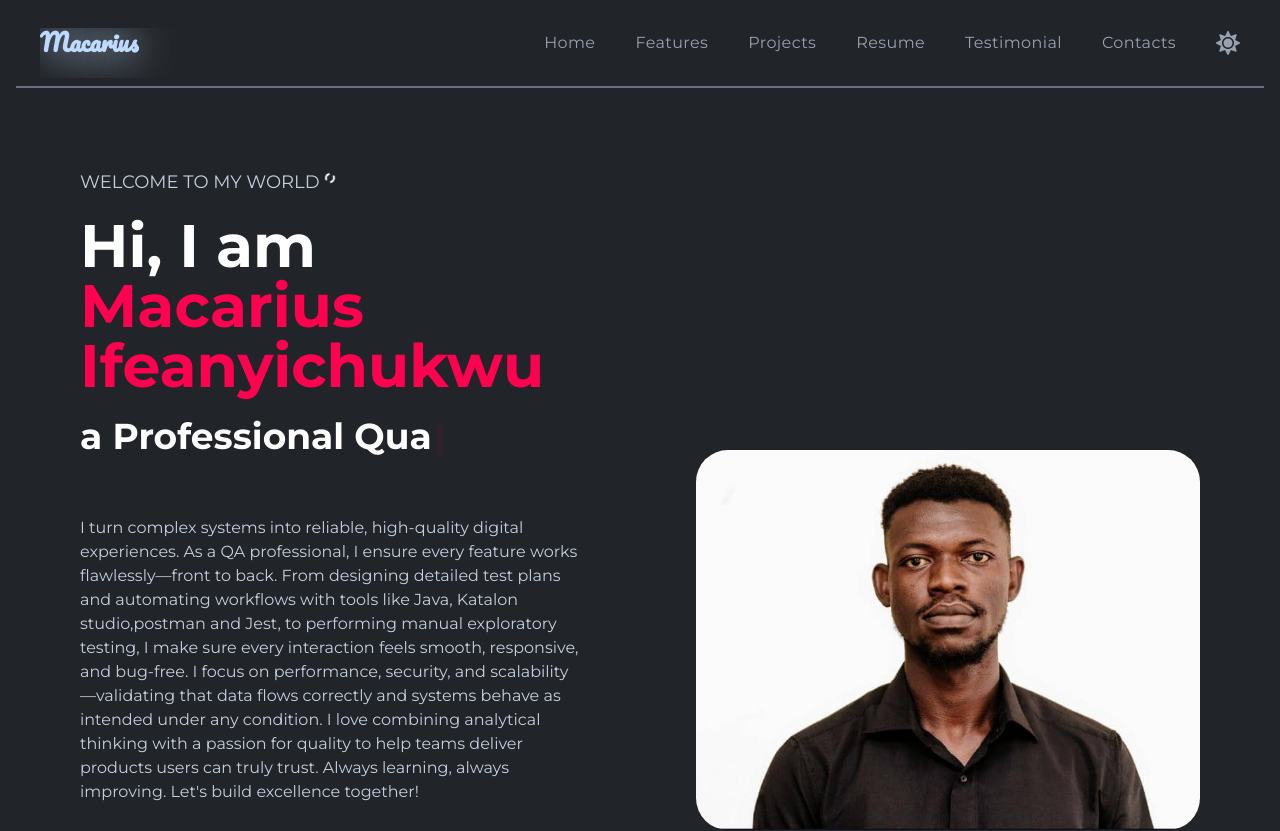
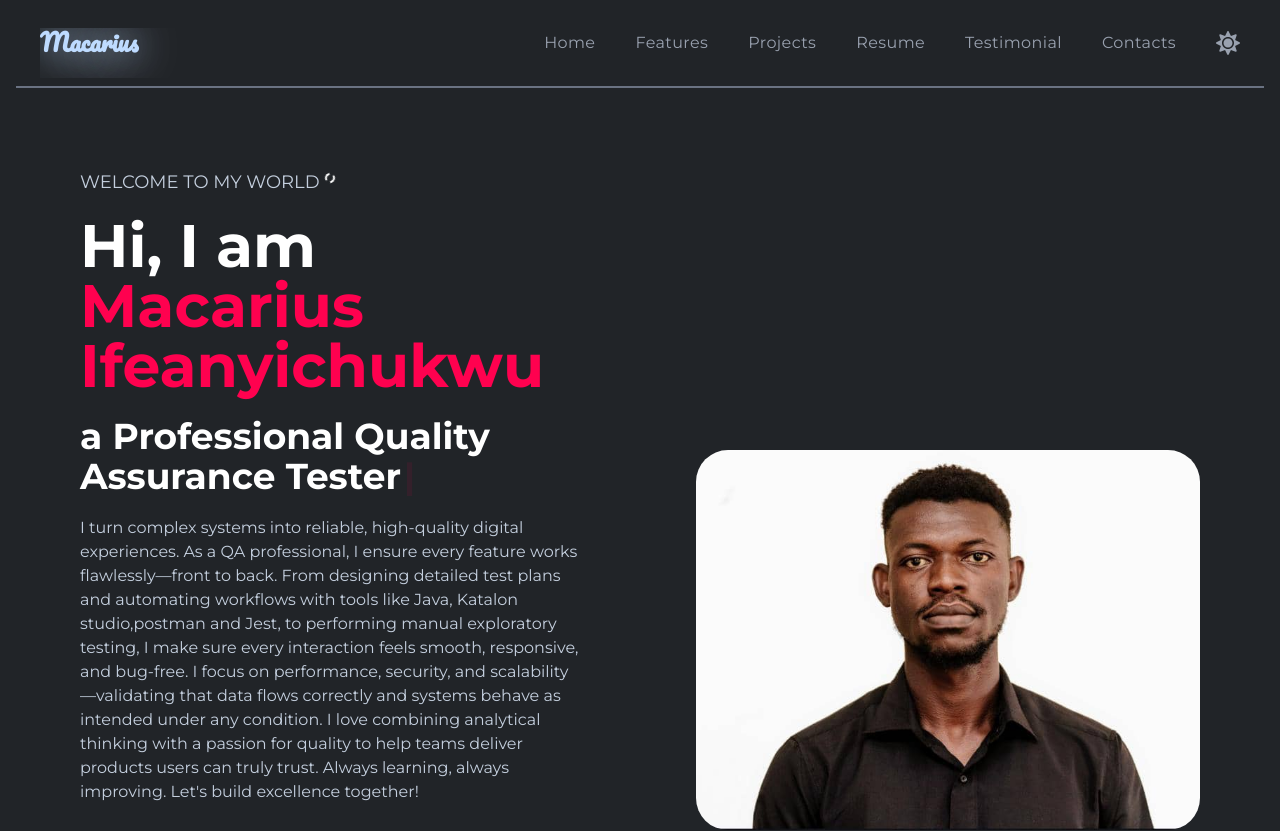
Before and after one commit to Okpara202/mac-profile, a React (Vite) app: page / in a window 1280 px wide. Shown: the top 831 px of the page. Built offline with nearby package versions, Linux system fonts and the light colour scheme.

Commit message:
fixed typo on left banner components

```diff
--- a/src/components/banner/leftBanner.tsx
+++ b/src/components/banner/leftBanner.tsx
@@ -9,7 +9,7 @@ import { SiCypress } from "react-icons/si";
 
 function LeftBanner() {
   const [text] = useTypewriter({
-    words: ["Professional Quality Assurance.", "Technical Writer."],
+    words: ["Professional Quality Assurance Tester.", "Technical Writer."],
     loop: true,
     typeSpeed: 100,
     deleteSpeed: 50,
```
